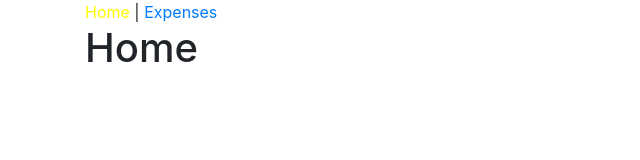
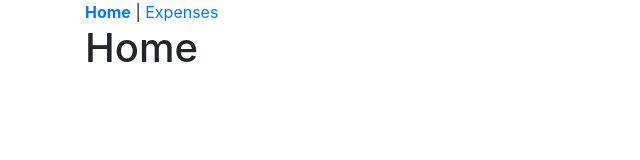
Before and after one commit to kil-jonluc/ExpensesReact, a React (Create React App) app in the folder expenses-react/: page / in a window 1280 px wide. Shown: the top 160 px of the page, without its empty margins (0-640 px from the left). Built offline with nearby package versions, Linux system fonts and the light colour scheme.

Commit message:
updated active style to bold

```diff
--- a/expenses-react/src/Nav.js
+++ b/expenses-react/src/Nav.js
@@ -2,7 +2,7 @@ import React from "react";
 import { NavLink } from "react-router-dom";
 
 const activeStyle = {
-  color: "yellow"
+  fontWeight: "bold"
 };
 
 function Nav() {
```
